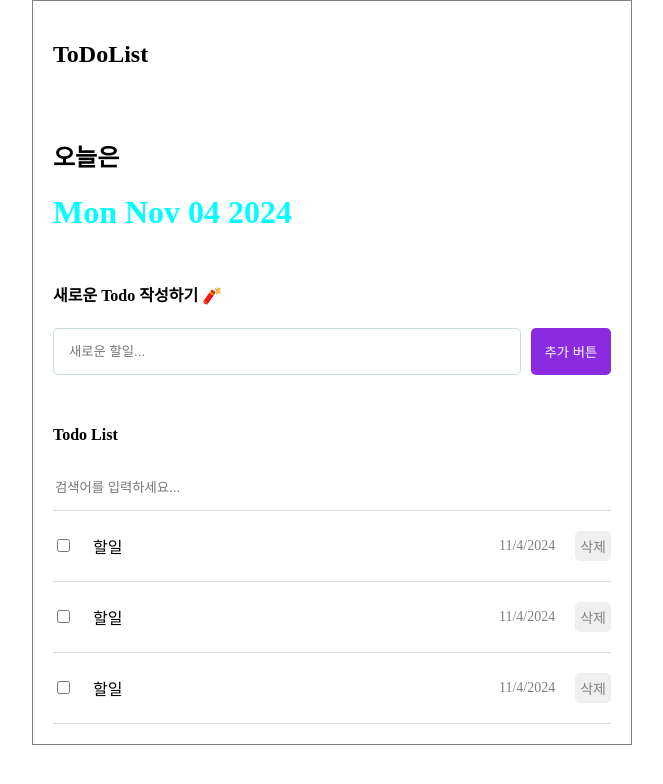
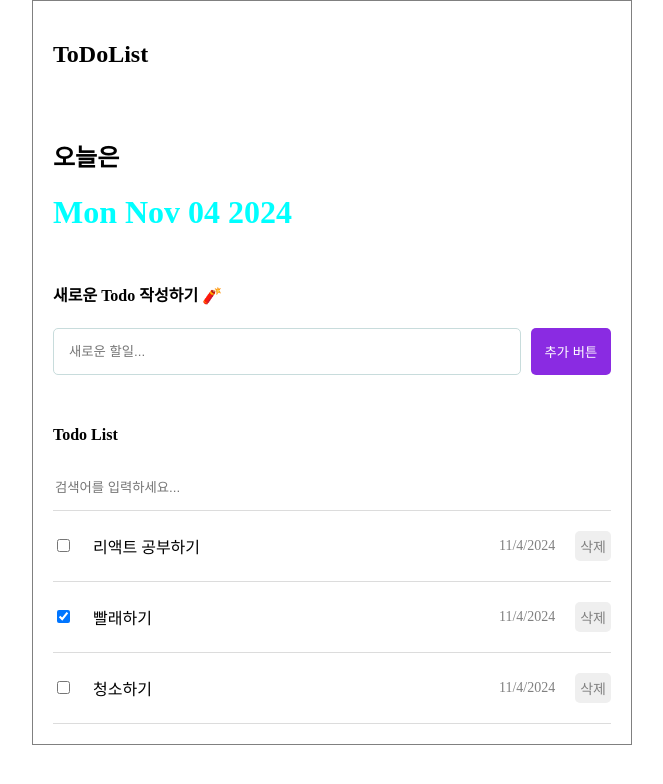
Before and after one commit to djadudwns12/react-todolistex, a React (Create React App) app: page / in a window 1280 px wide. Shown: the top 784 px of the page, without its empty margins (308-971 px from the left). Built offline with nearby package versions, Linux system fonts and the light colour scheme.

Commit message:
feat : props로 넘겨져온 값을 바인딩함

```diff
--- a/src/component/TodoItem.js
+++ b/src/component/TodoItem.js
@@ -1,12 +1,14 @@
 import './TodoItem.css';
-const TodoItem = () => {
+const TodoItem = ({ id, isDone, content, createdDate }) => {
   return (
     <div className="TodoItem">
       <div className="checkbox-col">
-        <input type="checkbox" />
+        <input type="checkbox" checked={isDone} />
       </div>
-      <div className="title-col">할일</div>
-      <div className="date-col">{new Date().toLocaleDateString()}</div>
+      <div className="title-col">{content}</div>
+      <div className="date-col">
+        {new Date(createdDate).toLocaleDateString()}
+      </div>
       <div className="btn-col">
         <button>삭제</button>
       </div>
```
